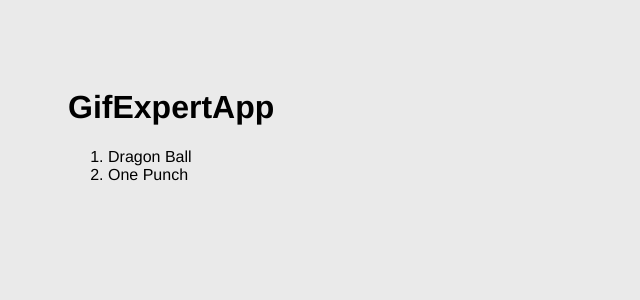
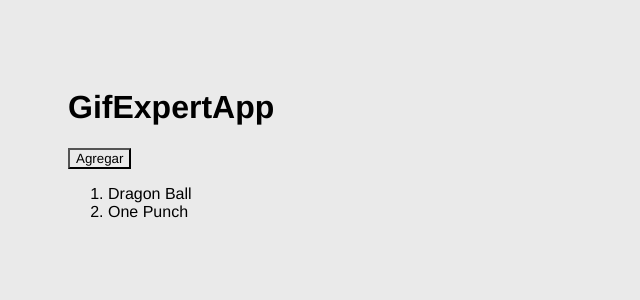
Before and after one commit to JairOrozco/gif-finder, a React (Vite) app: page / in a window 1280 px wide. Shown: the top 300 px of the page, without its empty margins (0-640 px from the left). Built offline with nearby package versions, Linux system fonts and the light colour scheme.

Commit message:
GifExpertApp agregando una nueva categoria a la lista de categorias

```diff
--- a/src/GifExpertApp.jsx
+++ b/src/GifExpertApp.jsx
@@ -3,9 +3,13 @@ import { useState } from "react";
 
 export const GifExpertApp = () => {
 
-    const [categories, setCategories] = useState(['Dragon Ball', 'One Punch'])
+    const [categories, setCategories] = useState( ['Dragon Ball', 'One Punch'] )
 
-    console.log(categories)
+    const onAddCategory = () => {
+        setCategories( [...categories, 'Valorant'] );
+    }
+
+
 
     return (
         <>
@@ -16,11 +20,14 @@ export const GifExpertApp = () => {
 
 
             {/* Listado de gifs encontrados */}
+            <button onClick={ onAddCategory }> Agregar </button>
+
             <ol>
                 { categories.map(categoryItem => {
                     return <li key={ categoryItem }> {categoryItem} </li>
                 }) }
             </ol>
+
                 {/* Gif item */}
         </>
     )
```
